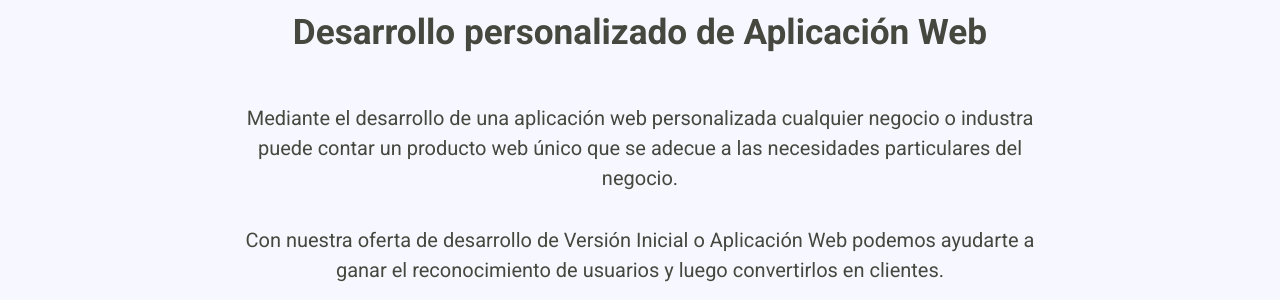
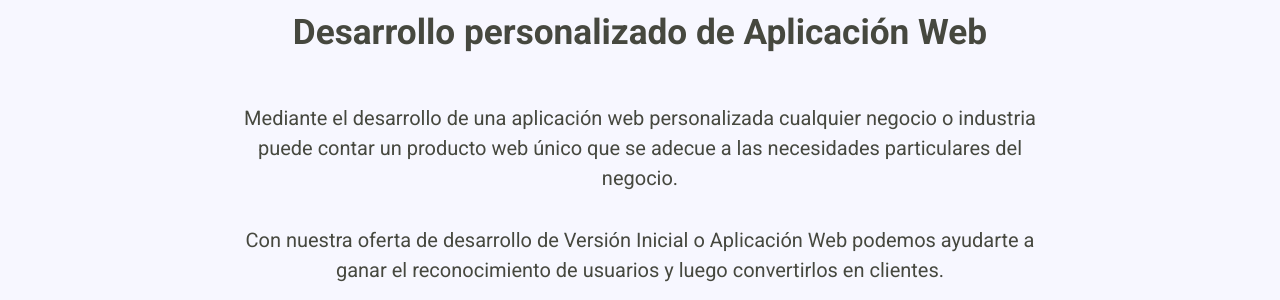
Before and after one commit to devaspros/website, a Jekyll site: the page built from web_app_development.html, in a window 1280 px wide and 900 px high, scrolled down 419 px. Shown: the part 154-454 px from the top of the window. Built offline with Jekyll 4.4.1, drawn with Linux system fonts in a browser that asks for light colours; comment, search, counter and statistics services are not loaded.

Commit message:
mejoras menores

```diff
--- a/_includes/contact.html
+++ b/_includes/contact.html
@@ -14,5 +14,9 @@
       <i class="fas fa-mobile-alt"></i>
       301 397 2802
     </p>
+    <p>
+      <i class="fab fa-whatsapp"></i>
+      <a href="https://wa.me/573013972802" target="_blank" rel="noreferrer noopener" style="color: #25D366;">Escríbenos por WhatsApp</a>
+    </p>
   </div>
 </div>
--- a/web_app_development.html
+++ b/web_app_development.html
@@ -16,7 +16,7 @@
     <div class="row justify-content-center">
       <div class="col max-width-75">
         <p>
-          Mediante el desarrollo de una aplicación web personalizada cualquier negocio o industra puede contar un producto web único que se adecue a las necesidades particulares del negocio.
+          Mediante el desarrollo de una aplicación web personalizada cualquier negocio o industria puede contar un producto web único que se adecue a las necesidades particulares del negocio.
         </p>
 
         <p>
```
Also changed, not shown: _includes/contact_form.html (+4 -3 lines).
